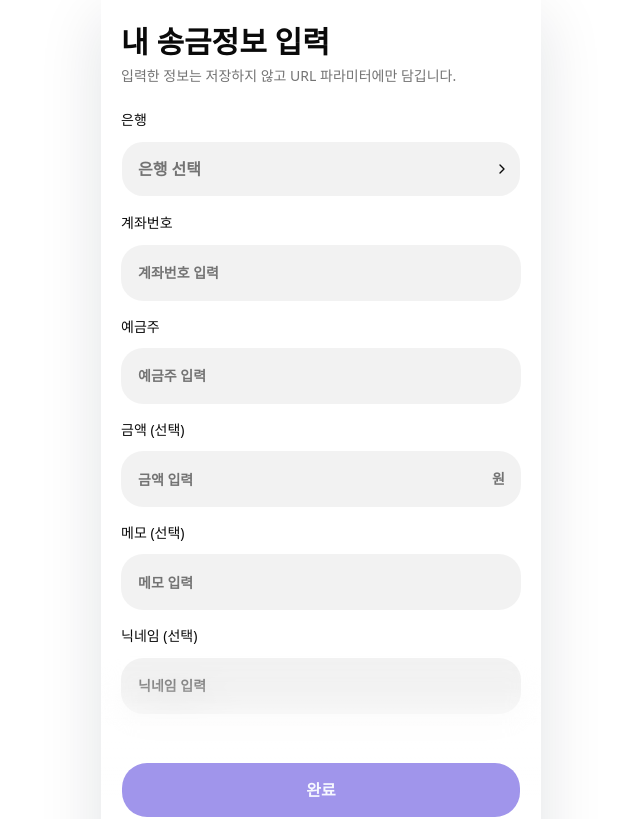
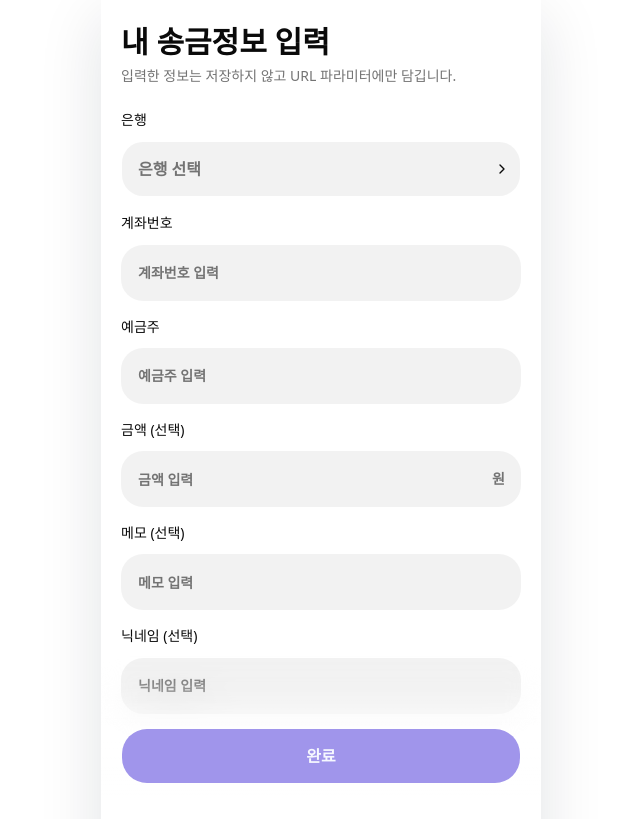
Before and after one commit to hellosunghyun/share-my-bank-account, a React (Vite) app: page / in a window 1280 px wide. Shown: the top 819 px of the page, without its empty margins (319-959 px from the left). Built offline with nearby package versions, Linux system fonts and the light colour scheme; a web font is replaced by a local one.

Commit message:
fix: 완료 버튼을 고정 CTA로 분리

```diff
--- a/src/App.tsx
+++ b/src/App.tsx
@@ -302,7 +302,7 @@ function BuilderCard({
         <CardDescription>입력한 정보는 저장하지 않고 URL 파라미터에만 담깁니다.</CardDescription>
       </CardHeader>
 
-      <CardContent className="builder-card-content flex flex-1 flex-col px-0">
+      <CardContent className="builder-card-content px-0">
         <FieldGroup className="gap-4">
           <Field>
             <FieldLabel>은행</FieldLabel>
@@ -380,10 +380,13 @@ function BuilderCard({
           />
         </FieldGroup>
 
-        <Button className="builder-submit-button relative z-30 h-14 w-full text-base font-bold" disabled={!complete} type="button" onClick={onOpenPay}>
+      </CardContent>
+
+      <div className="builder-submit-rail">
+        <Button className="h-14 w-full text-base font-bold" disabled={!complete} type="button" onClick={onOpenPay}>
           완료
         </Button>
-      </CardContent>
+      </div>
     </Card>
   );
 }
--- a/src/styles.css
+++ b/src/styles.css
@@ -263,19 +263,24 @@
     mask-image: linear-gradient(to bottom, transparent, rgb(0 0 0 / 0.15) 18%, rgb(0 0 0 / 0.7) 56%, black);
   }
 
-  .builder-submit-button {
-    margin-top: auto;
+  .builder-card-content {
+    padding-bottom: 6.5rem;
   }
 
-  @media (max-height: 1100px) {
-    .builder-submit-button {
-      margin-top: 3rem;
-    }
+  .builder-submit-rail {
+    position: fixed;
+    bottom: 0;
+    left: 50%;
+    z-index: 30;
+    width: 100%;
+    max-width: 440px;
+    padding: 0 1.25rem max(1rem, env(safe-area-inset-bottom));
+    transform: translateX(-50%);
   }
 
   @media (max-height: 820px) {
     .builder-card-content {
-      padding-bottom: 8rem;
+      padding-bottom: 10rem;
     }
 
     .builder-bottom-blur {
```
